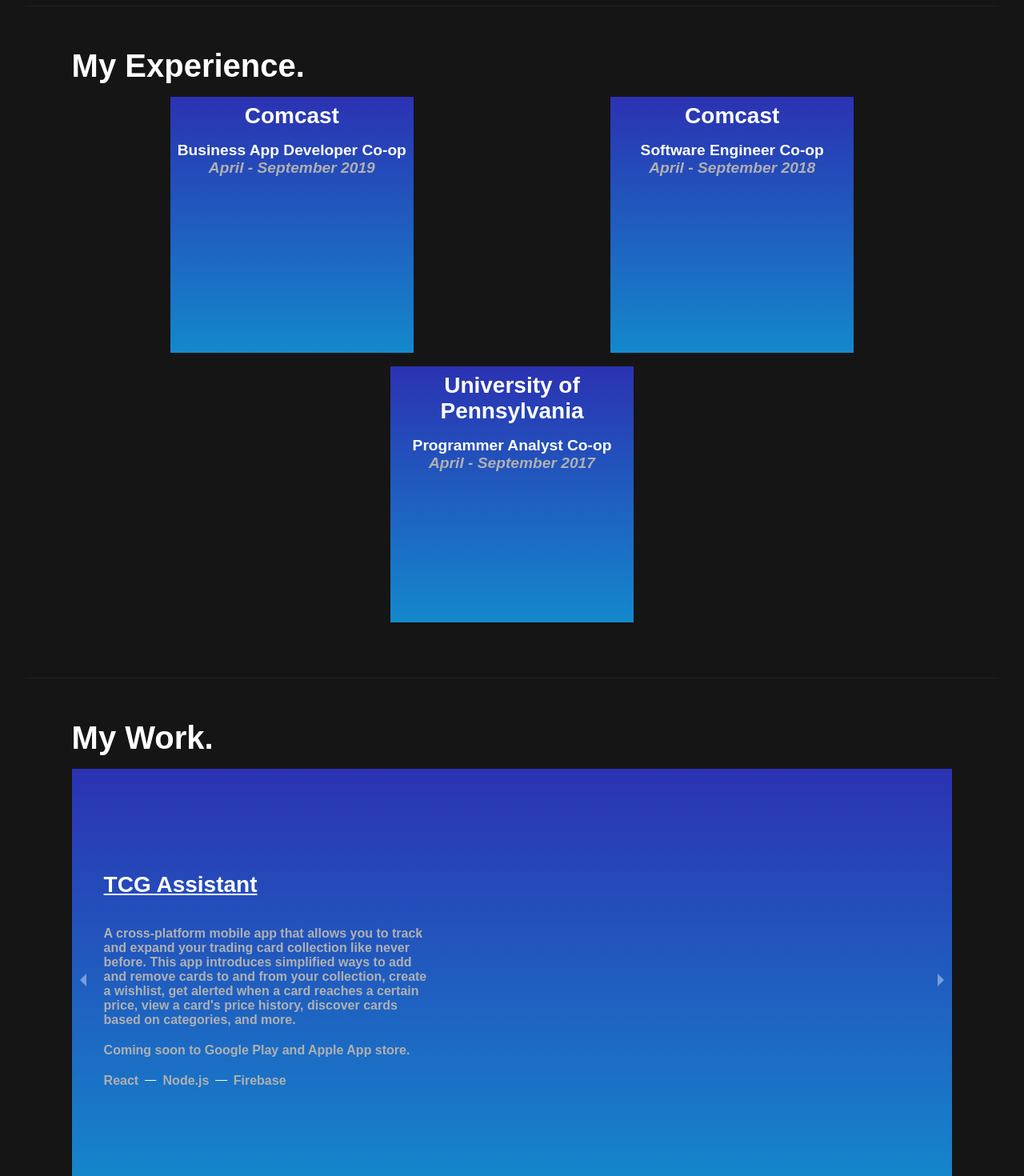
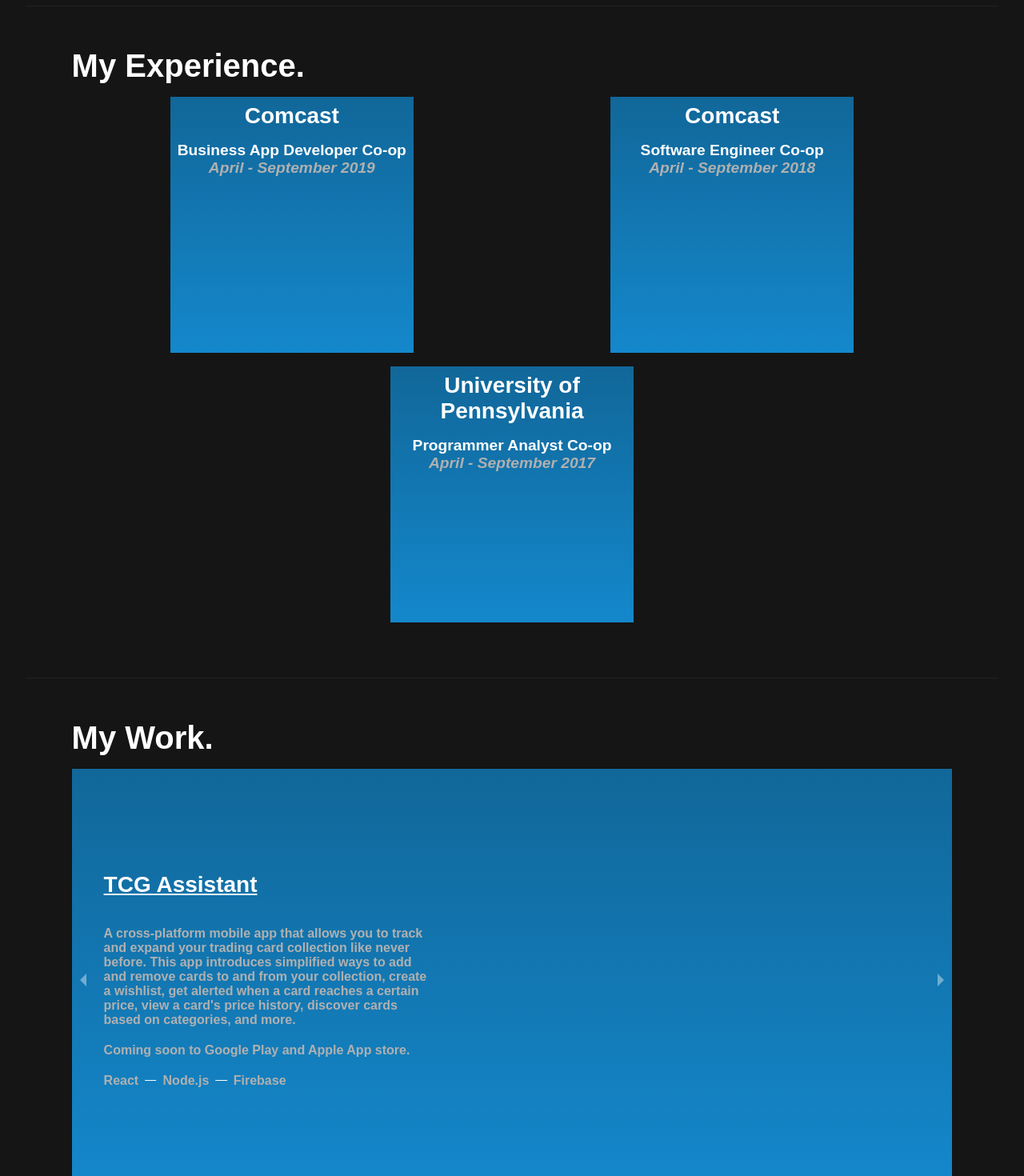
Before and after one commit to hojohn2561/hojohn2561.github.io, a React (Create React App) app: page / in a window 1280 px wide. Shown: the part 1840-3310 px from the top of the page at 80% size. Built offline with nearby package versions, Linux system fonts and the light colour scheme; a web font is replaced by a local one.

Commit message:
Redid blue color gradient

```diff
--- a/src/components/experience/experience.scss
+++ b/src/components/experience/experience.scss
@@ -44,7 +44,7 @@
         }
 
         .experience-card-front {
-          background: linear-gradient(#2b32b2, #1488cc);
+          background: linear-gradient(#116799, #1488cc);
           // background: linear-gradient(#4a00e0, #8e2de2);
           // background: linear-gradient(#0f0c29, #302b63, #24243e);
           text-align: center;
--- a/src/components/projects/projects.scss
+++ b/src/components/projects/projects.scss
@@ -23,7 +23,7 @@
 
           .carousel-title-content {
             align-items: center;
-            background: linear-gradient(#2b32b2, #1488cc);
+            background: linear-gradient(#116799, #1488cc);
             display: flex;
             height: 33rem;
             padding: 0 2.5rem;
```
